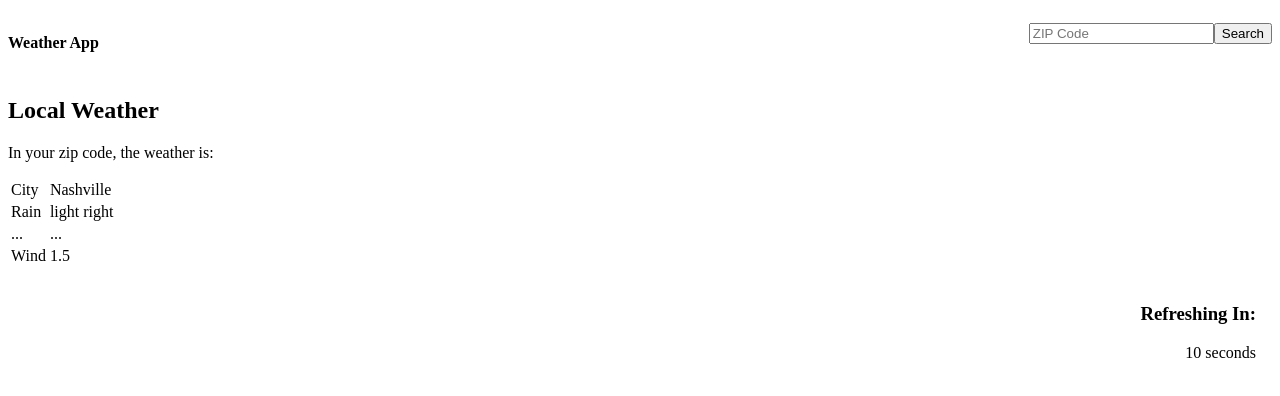
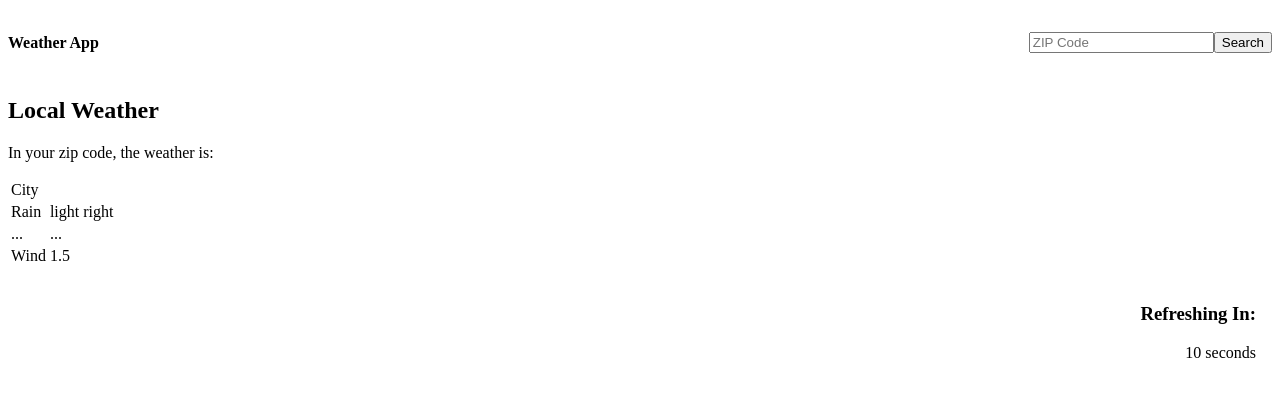
Before and after one commit to daniel-sj-hong/weather-app, a React (Create React App) app: page / in a window 1280 px wide. Shown: the top 396 px of the page. Built offline with nearby package versions, Linux system fonts and the light colour scheme.

Commit message:
Successfully passed my data around from component to component. However, data is currently not unidirectional. Going to fix that and component structure next.

```diff
--- a/src/components/Header.tsx
+++ b/src/components/Header.tsx
@@ -2,24 +2,29 @@ import Client from "../api/client"
 
 import React, { useEffect, useState } from "react";
 
-export default function Header() {
-  const [zipCode, setZipCode] = useState('')
+interface Props {
+  updateParentZip: (zip: number) => void
+}
+
+export default function Header({ updateParentZip }: Props) {
+  const [zipCode, setZipCode] = useState(0)
   const [weather, setWeather] = useState({})
-  const [isLoaded, setisLoaded] = useState(false)
+  const [isLoaded, setIsLoaded] = useState(false)
 
   const handleSubmit = (e: React.SyntheticEvent) => {
     e.preventDefault()
-    Client.getWeatherByZipCode(parseInt(zipCode))
-    .then(result => {
-      setWeather(result);
-    })
-    setZipCode('')
+    // Client.getWeatherByZipCode(parseInt(zipCode))
+    // .then(result => {
+    //   setWeather(result);
+    // })
+    updateParentZip(zipCode)
+    // setZipCode('')
   }
 
   useEffect(() => {
-    console.log(weather);
+    console.log('this is weather:', weather);
     if (Object.keys(weather).length > 0 ) {
-      setisLoaded(true);
+      setIsLoaded(true);
     }
   }, [weather])
 
@@ -27,16 +32,64 @@ export default function Header() {
     <div className="header">
       <h1>Weather App</h1>
       {isLoaded ? <h1>is true</h1>
-      : <form typeof="submit" onSubmit={handleSubmit}>
-        <input
-          type="number"
-          placeholder="ZIP Code"
-          name="zip"
-          onChange={(e) => setZipCode(e.target.value)}
-        />
+      : <form className="zipSearch" typeof="submit" onSubmit={handleSubmit}>
+          <input
+            type="number"
+            placeholder="ZIP Code"
+            name="zip"
+            onChange={(e) => setZipCode(parseInt(e.target.value))}
+          />
         <button type="submit">Search</button>
       </form>
       }
     </div>
   );
 }
+
+
+
+// // Class Comp
+
+// export default class Header extends React.Component {
+//   // props => { intro: 'hi' }
+//   constructor(props) {
+//     super(props)
+//     this.state = {
+//       name: ''
+//     }
+//   }
+
+//   componentDidMount() {
+//     this.setState({ name: 'John Doe' })
+//   }
+
+//   componentDidUpdate() {
+//     this.props.intro = 'bye'
+//   }
+
+//   render() {
+//     return {
+//       <div>
+//         <p>{this.props.intro}, {this.state.name}</p>
+//         <button onClick={() => this.setState({ name: 'Ryan' })} />
+//       </div>
+//     }
+//   }
+// }
+
+
+// // Functional Comp
+// const Header = ({ intro }) => {
+//   const [name, setName] = useState('') // hook
+//   const [didNameUpdated, setDidNameUpdated] = useState(false)
+
+//   useEffect(() => {
+//     setName('John Doe')
+//   }, [])
+
+//   useEffect(() => {
+//     setDidNameUpdated(true)
+//   }, [name])
+// }
+
+// export default Header
--- a/src/components/HomePage.tsx
+++ b/src/components/HomePage.tsx
@@ -1,6 +1,40 @@
+import { useEffect, useState } from "react";
 import Header from "./Header";
 import Layout from "./Layout";
 import Weather from "./Weather";
+import Client from "../api/client";
+import { WeatherEntry } from "../api/client";
+
+export default function HomePage() {
+  const [zipCode, setZipCode] = useState(0)
+  const [weather, setWeather] = useState({})
+  // const getWeather = () => {
+
+  // }
+
+  useEffect(() => {
+    if (zipCode) {
+      Client.getWeatherByZipCode(zipCode)
+      .then(result => {
+        setWeather(result);
+      })
+    }
+  }, [zipCode])
+
+  const updateZip = (zip: number) => {
+    setZipCode(zip);
+    console.log('zipCode: ', zipCode);
+  }
+
+  console.log('weather: ', weather);
+  return (
+    <Layout>
+      <Header updateParentZip={updateZip} />
+      <Weather {...weather as WeatherEntry} />
+    </Layout>
+  );
+}
+
 
 // const EXAMPLE_ZIP_CODE = 37203;
 /* const EXAMPLE_WEATHER_RESPONSE =
@@ -47,12 +81,3 @@ import Weather from "./Weather";
       "speed": 6.91
   }
 } */
-
-export default function HomePage() {
-  return (
-    <Layout>
-      <Header />
-      <Weather />
-    </Layout>
-  );
-}
--- a/src/components/Layout.tsx
+++ b/src/components/Layout.tsx
@@ -6,10 +6,17 @@ const StyledDiv = styled.div`
     display: flex;
     justify-content: space-between;
     padding: 15px 0;
+    align-items; center;
     h1 {
       font-size: 16px;
     }
   }
+
+  .zipSearch {
+    display: flex;
+    align-items: center;
+  }
+
 `;
 
 const Layout: FunctionComponent = (props) => {
--- a/src/components/Weather.tsx
+++ b/src/components/Weather.tsx
@@ -1,6 +1,8 @@
 import CountDown from "./CountDown";
+import { WeatherEntry } from "../api/client";
 
-export default function Weather() {
+export default function Weather({ clouds, dt, main, name, weather, wind }: WeatherEntry) {
+  // console.log('props in weather:', props);
   return (
     <div className="section card">
       <h2>Local Weather</h2>
@@ -9,7 +11,7 @@ export default function Weather() {
         <tbody>
           <tr>
             <td>City</td>
-            <td>Nashville</td>
+            <td>{name}</td>
           </tr>
           <tr>
             <td>Rain</td>
```
Also changed, not shown: 1 other file (tests, documents, lock files or other folders).
